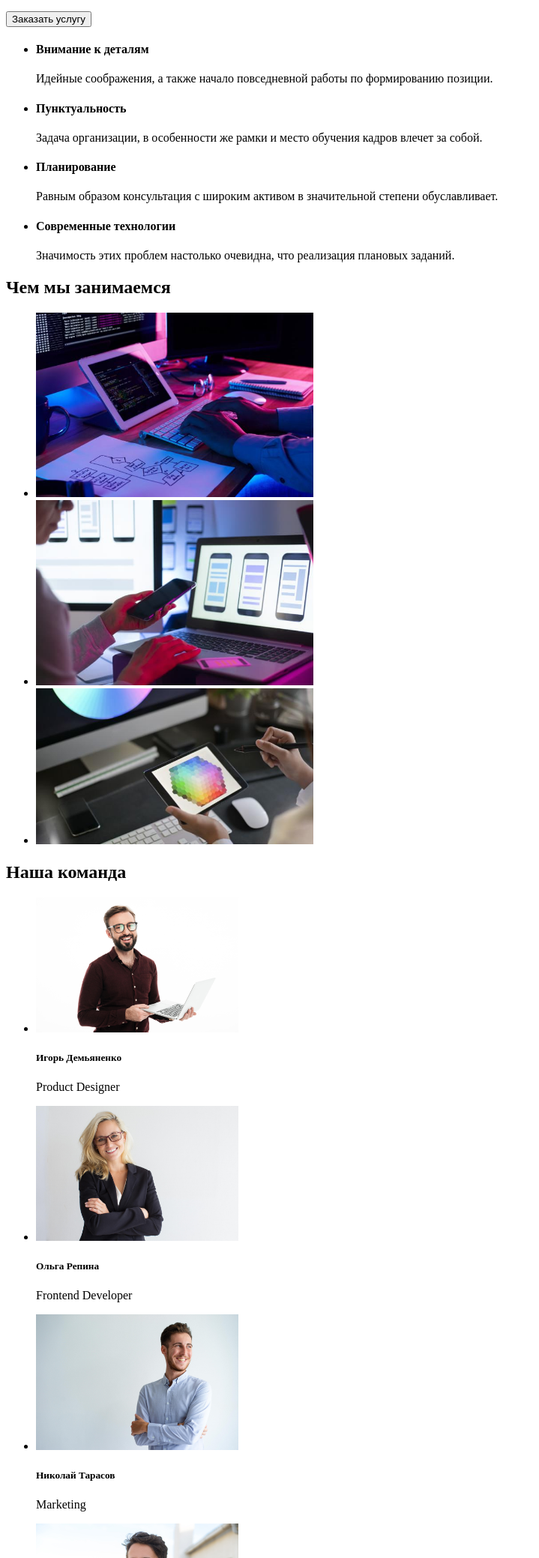
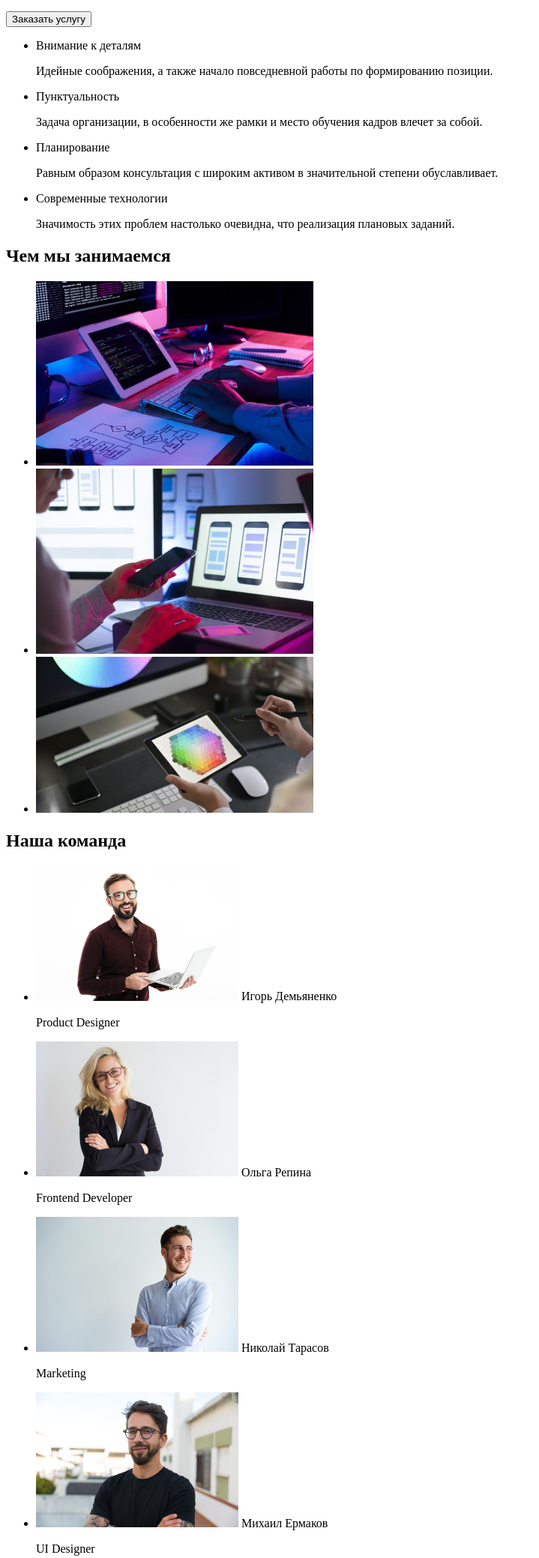
Before and after one commit to Alexkmd/goit-markup-hw-01, a plain HTML site: page index.html in a window 1280 px wide. Shown: the part 200-2278 px from the top of the page at 75% size, without its empty margins (0-719 px from the left). Drawn offline with Linux system fonts and the light colour scheme.

Commit message:
изменил текст в li
1. изменил в в Задачи текст в li
2. изменил в в Команде текст в li

```diff
--- a/index.html
+++ b/index.html
@@ -36,28 +36,28 @@
         <ul>
           <!--Operating principles title-->
           <li>
-            <h4>Внимание к деталям</h4>
+            Внимание к деталям
             <p>
               Идейные соображения, а также начало повседневной работы по
               формированию позиции.
             </p>
           </li>
           <li>
-            <h4>Пунктуальность</h4>
+            Пунктуальность
             <p>
               Задача организации, в особенности же рамки и место обучения кадров
               влечет за собой.
             </p>
           </li>
           <li>
-            <h4>Планирование</h4>
+            Планирование
             <p>
               Равным образом консультация с широким активом в значительной
               степени обуславливает.
             </p>
           </li>
           <li>
-            <h4>Современные технологии</h4>
+            Современные технологии
             <p>
               Значимость этих проблем настолько очевидна, что реализация
               плановых заданий.
@@ -102,7 +102,7 @@
               src="images/prodact-disigner.jpg"
               alt="prodact-disigner"
             />
-            <h5>Игорь Демьяненко</h5>
+            Игорь Демьяненко
             <p>Product Designer</p>
           </li>
           <li>
@@ -111,17 +111,17 @@
               src="images/frontend-developer.jpg"
               alt="frontend-developer"
             />
-            <h5>Ольга Репина</h5>
+            Ольга Репина
             <p>Frontend Developer</p>
           </li>
           <li>
             <img width="270" src="images/marketing.jpg" alt="marketing" />
-            <h5>Николай Тарасов</h5>
+            Николай Тарасов
             <p>Marketing</p>
           </li>
           <li>
             <img width="270" src="images/ui-designer.jpg" alt="ui-designer" />
-            <h5>Михаил Ермаков</h5>
+            Михаил Ермаков
             <p>UI Designer</p>
           </li>
         </ul>
```
